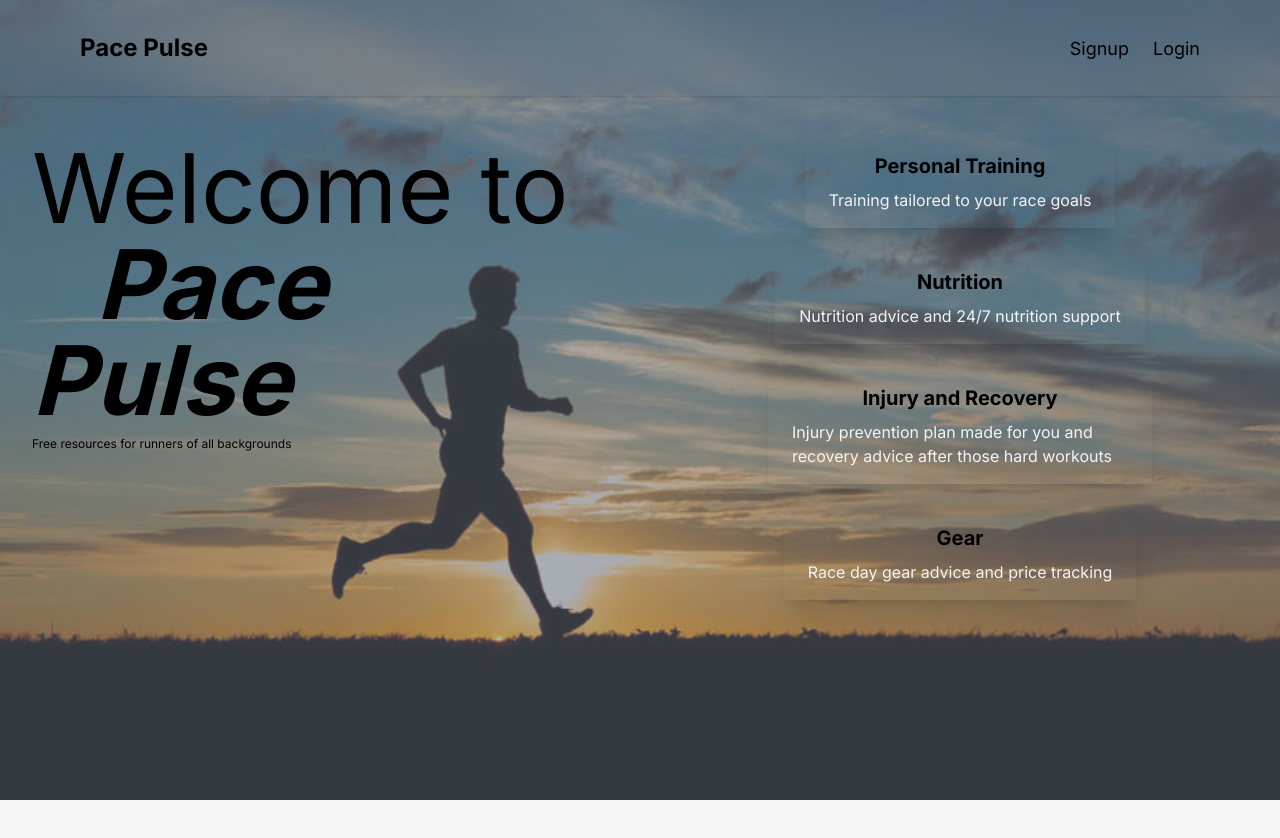
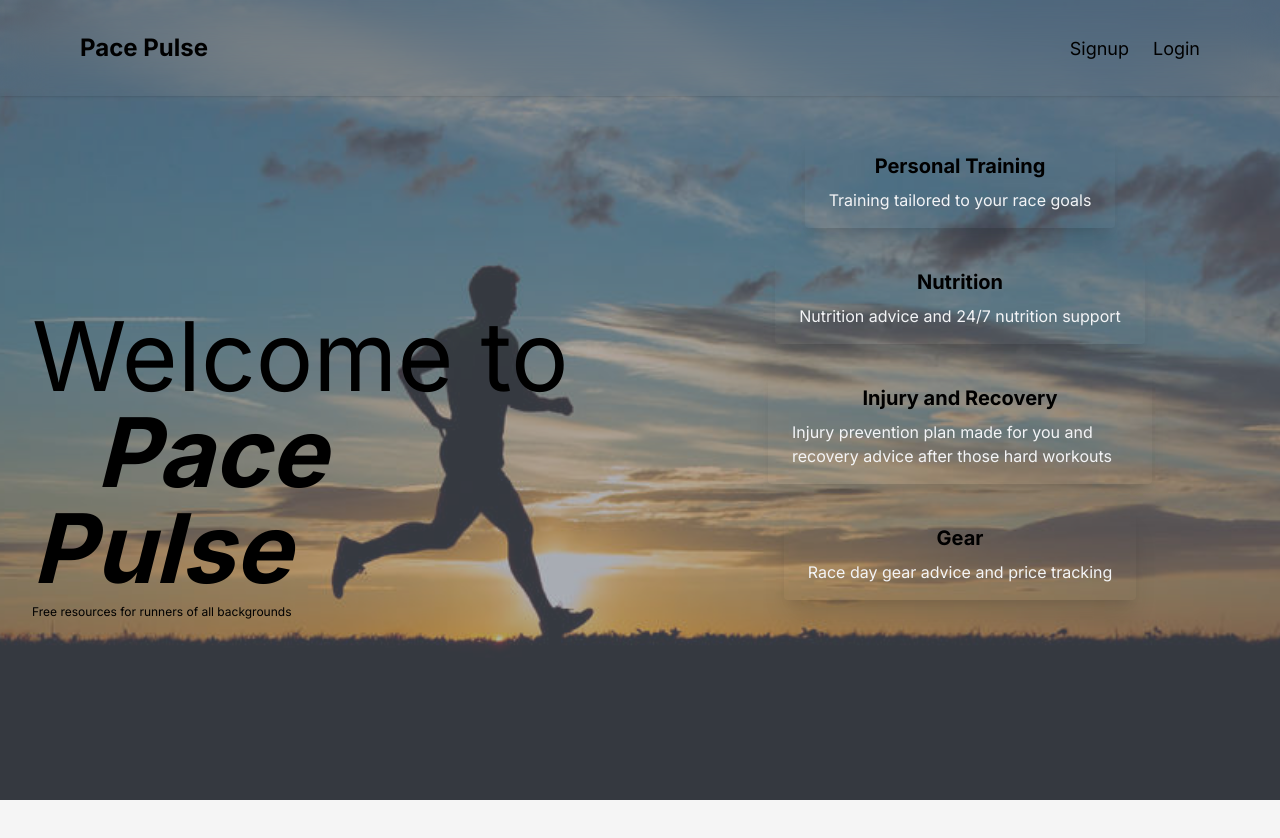
Before and after one commit to crosve/runnersspace, a Next.js app: page / in a window 1280 px wide. Shown: the top 838 px of the page. Before the commit the page ends 800 px from the top, so only its background shows below. Built offline with nearby package versions, Linux system fonts and the light colour scheme; no server answers.

Commit message:
home page fixed and new drop down design

```diff
--- a/app/components/LandingPage/Navbar.jsx
+++ b/app/components/LandingPage/Navbar.jsx
@@ -5,6 +5,7 @@ import { IoMdMenu, IoMdClose } from "react-icons/io";
 import { useAuth } from "@/app/context/AuthContext";
 import Cookies from "js-cookie";
 import { useRouter } from "next/navigation";
+import UserNav from "./UserNav";
 
 const pages = [
   {
@@ -88,21 +89,7 @@ function Navbar() {
                 </>
               ) : (
                 <>
-                  <Link className="tag-hover" href="/dashboard/training">
-                    Training
-                  </Link>
-                  <Link className="tag-hover" href="/dashboard/health">
-                    Nutrition
-                  </Link>
-                  <Link className="tag-hover" href="/dashboard/gear">
-                    Gear
-                  </Link>
-                  <Link
-                    className="tag-hover"
-                    href="/dashboard/injuryprevention"
-                  >
-                    Injury Prevention
-                  </Link>
+                  <UserNav />
                   <h1
                     className="tag-hover cursor-pointer"
                     onClick={handlSignout}
--- /dev/null
+++ b/app/components/LandingPage/UserNav.jsx
@@ -0,0 +1,66 @@
+import { useState } from "react";
+import Link from "next/link";
+
+function UserNav() {
+  const [dropdownOpen, setDropdownOpen] = useState(false);
+
+  const toggleDropdown = () => {
+    setDropdownOpen(!dropdownOpen);
+  };
+
+  const toggleClose = () => {
+    setDropdownOpen(false);
+  };
+
+  return (
+    <div className="relative inline-block">
+      <button
+        onClick={toggleDropdown}
+        className="flex items-center justify-center w-10 h-10 rounded-full bg-white text-gray-800 focus:outline-none"
+      >
+        <div className="w-8 h-8 rounded-full bg-gray-800"></div>
+      </button>
+      {dropdownOpen && (
+        <div className="absolute top-full left-0 mt-2 bg-gray-800 rounded shadow-lg">
+          <Link
+            href="/dashboard/training"
+            className="block px-4 py-2 text-white"
+            onClick={toggleClose}
+          >
+            Training
+          </Link>
+          <Link
+            onClick={toggleClose}
+            href="/dashboard/health"
+            className="block px-4 py-2 text-white"
+          >
+            Nutrition
+          </Link>
+          <Link
+            onClick={toggleClose}
+            href="/dashboard/gear"
+            className="block px-4 py-2 text-white"
+          >
+            Gear
+          </Link>
+          <Link
+            onClick={toggleClose}
+            href="/dashboard/injuryprevention"
+            className="block px-4 py-2 text-white"
+          >
+            Injury Prevention
+          </Link>
+          <Link
+            className="block px-4 py-2 text-white"
+            onClick={toggleClose}
+            href="/dashboard/profile"
+          >
+            Profile
+          </Link>
+        </div>
+      )}
+    </div>
+  );
+}
+
+export default UserNav;
--- a/app/context/AuthContext.jsx
+++ b/app/context/AuthContext.jsx
@@ -10,6 +10,7 @@ import {
   doc,
   getDoc,
   collection,
+  setDoc,
   updateDoc,
   arrayRemove,
 } from "firebase/firestore";
@@ -42,7 +43,6 @@ export const AuthProvider = ({ children }) => {
         throw error;
       });
   }
-
   function login(email, password) {
     return signInWithEmailAndPassword(auth, email, password);
   }
--- /dev/null
+++ b/app/dashboard/profile/page.jsx
@@ -0,0 +1,7 @@
+import React from "react";
+
+function page() {
+  return <div>page</div>;
+}
+
+export default page;
--- a/app/page.js
+++ b/app/page.js
@@ -1,19 +1,36 @@
-
 import Carousel from "./components/LandingPage/home/Carousel";
 export default function Home() {
   return (
-    <main className="flex min-h-screen flex-col items-center justify-between w-full" style={{ backdropFilter: "blur(5px)" }}>
-  <div className="h-screen w-screen" style={{ backgroundImage: "url('/running.jpg')", backgroundSize: "cover", backgroundPosition: "center" }}>
-    <div className="min-h-screen min-w-screen flex flex-col lg:flex-row w-full relative bg-gray-500 bg-opacity-50">
-      <div className="lg:w-1/2 flex justify-center items-center ">
-        <div className="p-8 mb-52">
-          <h1 className="lg:text-left text-5xl lg:text-8xl text-center ">
-            Welcome to <br/> <i className="pl-16 lg:text-8xl font-bold">Pace Pulse</i>
+    <main
+      className="flex min-h-screen flex-col items-center justify-between w-full"
+      style={{ backdropFilter: "blur(5px)" }}
+    >
+      <div
+        className="h-screen w-screen flex items-center justify-center"
+        style={{
+          backgroundImage: "url('/running.jpg')",
+          backgroundSize: "cover",
+          backgroundPosition: "center",
+        }}
+      >
+        <div className="h-full min-w-screen flex lg:items-center lg:justify-center flex-col lg:flex-row w-full relative bg-gray-500 bg-opacity-50">
+          <div className="lg:w-1/2 lg:mt-32 flex justify-center h-full items-center">
+            <div className="p-8 mb-10 lg:mb-0 text-center lg:text-left">
+              <h1 className="text-5xl lg:text-6xl xl:text-8xl">
+                Welcome to <br />{" "}
+                <i className="lg:pl-16 lg:text-8xl font-bold">Pace Pulse</i>
               </h1>
-          <p className="text-xs mt-2">Free resources for runners of all backgrounds</p>
+              <p className="text-sm lg:text-xs mt-2">
+                Free resources for runners of all backgrounds
+              </p>
             </div>
           </div>
-      <div className="lg:w-1/2 flex items-center justify-center ">
+          <div className="lg:w-1/2 lg:hidden hidden">
+            <div className="p-8 w-full max-w-[1500px] flex items-center justify-center">
+              <Carousel />
+            </div>
+          </div>
+          <div className="lg:w-1/2 hidden lg:flex items-center justify-center">
             <div className="p-8 w-full max-w-[1500px] flex items-center justify-center">
               <Carousel />
             </div>
@@ -21,7 +38,5 @@ export default function Home() {
         </div>
       </div>
     </main>
-
-
   );
 }
--- a/app/signup/page.jsx
+++ b/app/signup/page.jsx
@@ -4,6 +4,7 @@ import Box from "@mui/material/Box";
 import TextField from "@mui/material/TextField";
 import { useAuth } from "../context/AuthContext";
 import { useRouter } from "next/navigation";
+import Cookies from "js-cookie";
 
 function Signup() {
   const [userName, setUserName] = useState("");
@@ -12,7 +13,7 @@ function Signup() {
   const [confirmPassword, setConfirmPassword] = useState("");
   const [success, setSuccess] = useState(false);
 
-  const { signUp } = useAuth();
+  const { signUp, user, logout } = useAuth();
   const router = useRouter();
 
   const fields = [
@@ -68,6 +69,7 @@ function Signup() {
     try {
       await signUp(email, password, userName);
       setSuccess(true);
+      await logout();
       clearFields();
     } catch (error) {
       console.log(error);
```
Lines whose indentation alone changed are shown as unchanged.
